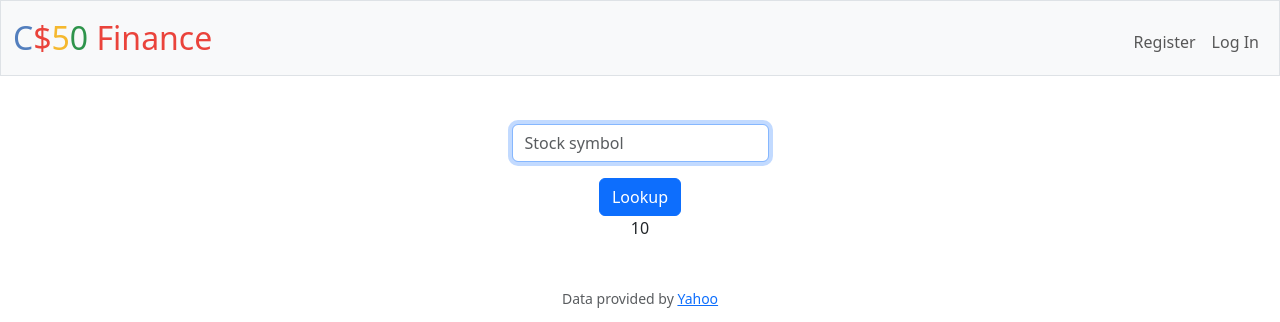
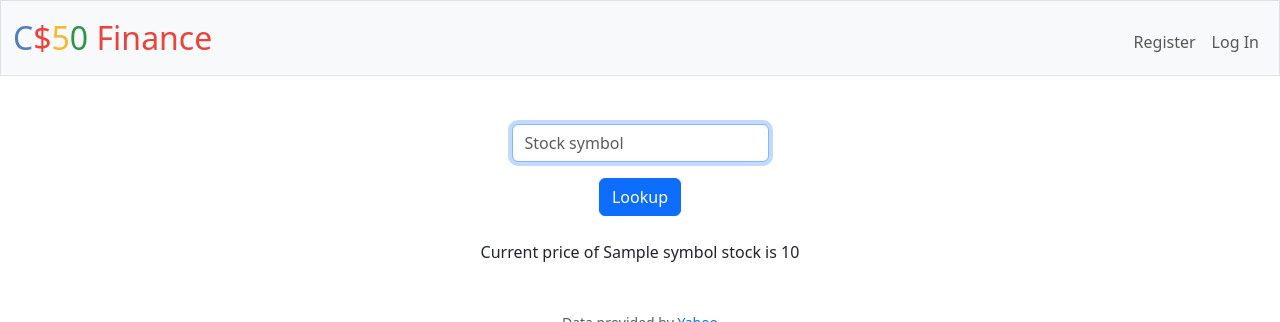
Before and after one commit to telv4nni/portfolio, a Flask app: template finance/templates/quoted.html in a window 1280 px wide. Shown: the top 322 px of the page. Run offline with Flask 3, Linux system fonts and the light colour scheme; the template is opened without the code that fills it: most values are stand-ins (such as "Sample title", 1, 10 or a date in 2020); some libraries are stand-ins or nearby versions.

Commit message:
Tue, Apr 30, 2024, 3:39 PM +02:00

```diff
--- a/finance/templates/quoted.html
+++ b/finance/templates/quoted.html
@@ -11,7 +11,9 @@
         </div>
         <button class="btn btn-primary" type="submit">Lookup</button>
     </form>
-    {{ price }}
+    <br>
+    Current price of {{ price.symbol }} stock is {{ price.price }}
+
 
 
 {% endblock %}
```
